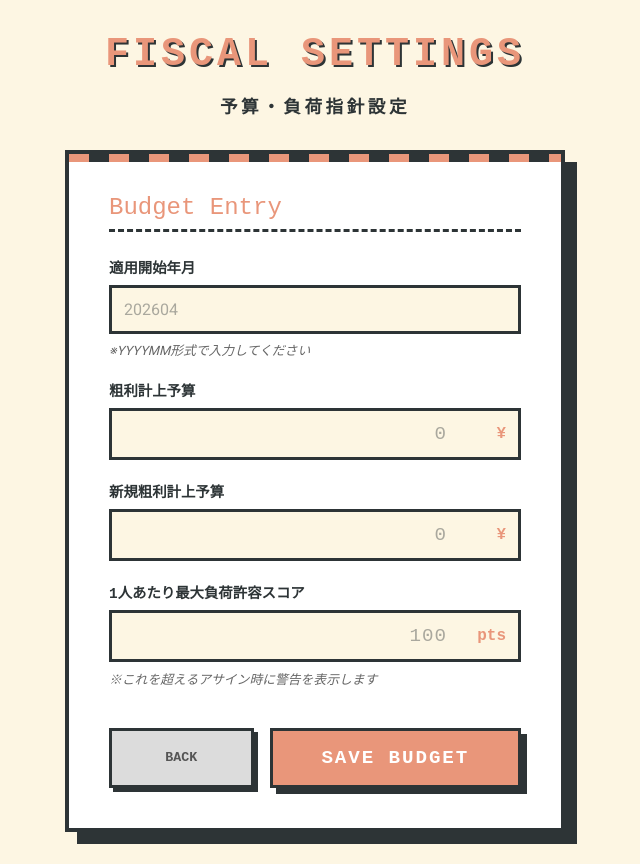
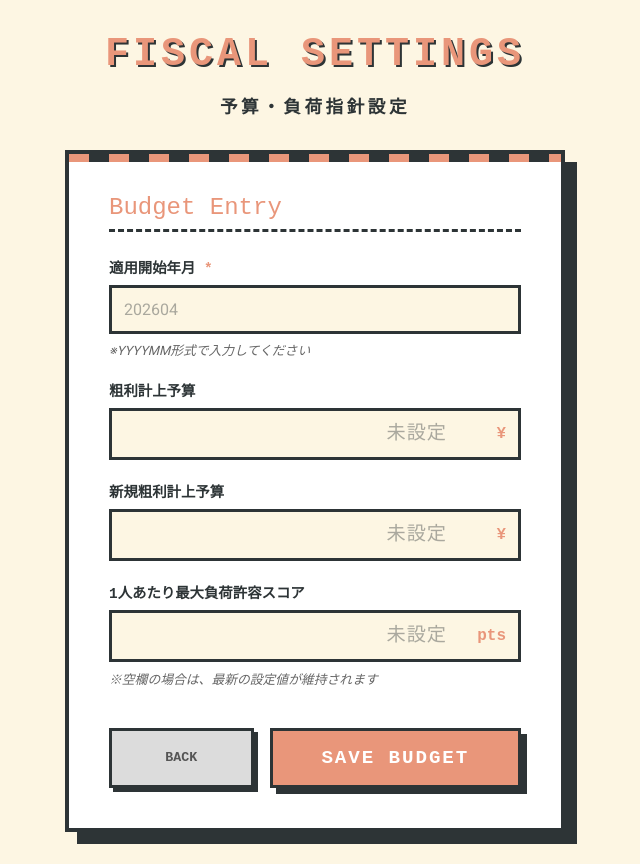
Before and after one commit to impcodejp/ImpDep, a React (Vite) app: page /BudgetSetting in a window 1280 px wide. Shown: the whole page, without its empty margins (325-965 px from the left). Built offline with nearby package versions, Linux system fonts and the light colour scheme.

Commit message:
release2

```diff
--- a/src/components/Dashboard.tsx
+++ b/src/components/Dashboard.tsx
@@ -99,7 +99,8 @@ export default function Dashboard() {
         {/* 1. 負荷スコアエリア */}
         <div className="summary-section">
           <div className="load-value-card-compact">
-            <label className="load-label">CURRENT LOAD SCORE (Target: {loadThreshold})</label>
+            <label className="load-label">CURRENT LOAD SCORE</label>
+            <label className="load-label"> (Max line: {loadThreshold})</label>
             <div className="main-value">
               {(Number(summary.loadValueSum) || 0).toFixed(2)} <span className="unit">pts</span>
             </div>
--- a/src/pages/BudgetSetting.tsx
+++ b/src/pages/BudgetSetting.tsx
@@ -1,5 +1,5 @@
 import React, { useState } from 'react';
-import { invoke } from "@tauri-apps/api/core"; // 💡 追加
+import { invoke } from "@tauri-apps/api/core";
 import './BudgetSetting.css';
 
 const BudgetSetting: React.FC = () => {
@@ -15,7 +15,12 @@ const BudgetSetting: React.FC = () => {
   const handleSubmit = async (e: React.FormEvent) => {
     e.preventDefault();
 
-    // 💡 確認ダイアログ（履歴が残るため、念のため）
+    // 💡 適用開始年月がない場合はバリデーション
+    if (!formData.start_date_of_application) {
+      alert("適用開始年月は必須入力です。");
+      return;
+    }
+
     if (!window.confirm(`${formData.start_date_of_application} 適用分として保存しますか？`)) {
       return;
     }
@@ -23,20 +28,20 @@ const BudgetSetting: React.FC = () => {
     setIsSubmitting(true);
 
     try {
-      // 💡 Rust 側の save_budget_settings を呼び出し
-      // input というキーの中に構造体をラップして渡します
+      // 💡 空文字を null に変換するヘルパー関数
+      const toNullable = (val: string) => (val.trim() === '' ? null : val);
+
       const response = await invoke<string>('save_budget_settings', {
         input: {
           start_date_of_application: parseInt(formData.start_date_of_application),
-          gross_profit_budget: formData.gross_profit_budget,
-          new_gross_profit_budget: formData.new_gross_profit_budget,
-          max_load_score: formData.max_load_score,
+          // 💡 これらは任意入力（Null許容）
+          gross_profit_budget: toNullable(formData.gross_profit_budget),
+          new_gross_profit_budget: toNullable(formData.new_gross_profit_budget),
+          max_load_score: toNullable(formData.max_load_score),
         }
       });
 
-      alert(response); // "予算設定を新規登録しました"
-
-      // 保存成功後はダッシュボード（または前の画面）へ戻る
+      alert(response);
       window.history.back();
 
     } catch (error) {
@@ -61,8 +66,9 @@ const BudgetSetting: React.FC = () => {
           <div className="edit-form-title">Budget Entry</div>
 
           <form onSubmit={handleSubmit}>
+            {/* 適用開始年月：これだけは必須 */}
             <div className="form-group">
-              <label className="form-label">適用開始年月</label>
+              <label className="form-label">適用開始年月 <span style={{color: 'var(--accent-color)'}}>*</span></label>
               <input
                 type="number"
                 className="form-input"
@@ -75,16 +81,16 @@ const BudgetSetting: React.FC = () => {
               <p className="info-text">※YYYYMM形式で入力してください</p>
             </div>
 
+            {/* 以下、任意項目（requiredを外しました） */}
             <div className="form-group">
               <label className="form-label">粗利計上予算</label>
               <div className="currency-input-wrapper">
                 <input
                   type="number"
                   className="form-input number-align"
-                  placeholder="0"
+                  placeholder="未設定"
                   value={formData.gross_profit_budget}
                   onChange={(e) => setFormData({...formData, gross_profit_budget: e.target.value})}
-                  required
                   disabled={isSubmitting}
                 />
                 <span className="currency-unit">¥</span>
@@ -97,10 +103,9 @@ const BudgetSetting: React.FC = () => {
                 <input
                   type="number"
                   className="form-input number-align"
-                  placeholder="0"
+                  placeholder="未設定"
                   value={formData.new_gross_profit_budget}
                   onChange={(e) => setFormData({...formData, new_gross_profit_budget: e.target.value})}
-                  required
                   disabled={isSubmitting}
                 />
                 <span className="currency-unit">¥</span>
@@ -113,15 +118,14 @@ const BudgetSetting: React.FC = () => {
                 <input
                   type="number"
                   className="form-input number-align"
-                  placeholder="100"
+                  placeholder="未設定"
                   value={formData.max_load_score}
                   onChange={(e) => setFormData({...formData, max_load_score: e.target.value})}
-                  required
                   disabled={isSubmitting}
                 />
                 <span className="currency-unit">pts</span>
               </div>
-              <p className="info-text">※これを超えるアサイン時に警告を表示します</p>
+              <p className="info-text">※空欄の場合は、最新の設定値が維持されます</p>
             </div>
 
             <div style={{ display: 'flex', gap: '1rem', marginTop: '2.5rem' }}>
```
Also changed, not shown: 2 other files (tests, documents, lock files or other folders).
